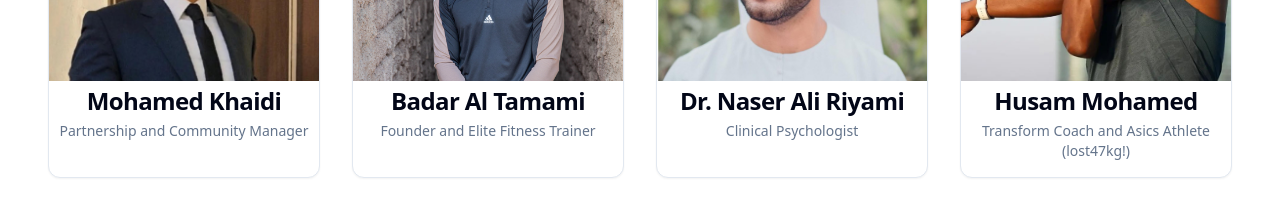
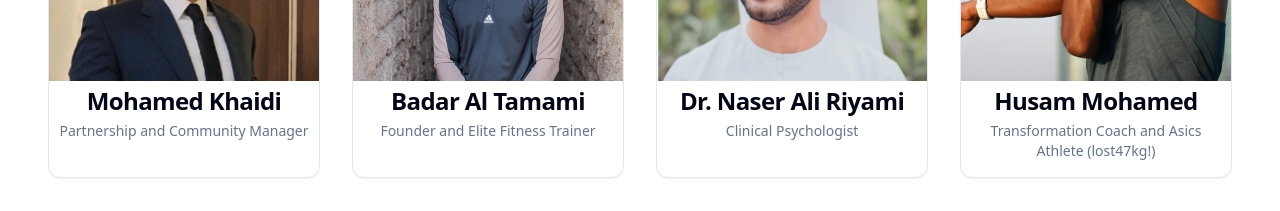
Before and after one commit to zihadm654/fevafit, a React (Vite) app: page / in a window 1280 px wide. Shown: the part 2700-2911 px from the top of the page. Built offline with nearby package versions, Linux system fonts and the light colour scheme.

Commit message:
spellig change

```diff
--- a/src/components/layout/experts.jsx
+++ b/src/components/layout/experts.jsx
@@ -29,7 +29,7 @@ const Experts = () => {
         <Card className="rounded-xl overflow-hidden pb-4">
             <img  className="h-56 max-md:h-52 object-cover aspect-video object-left-top w-full" src="/Snapinsta.app_445464562_756110420039933_5348426809057636_n_1024 1.jpg" alt=""/>
             <CardTitle className="py-2 max-md:text-xl">Husam Mohamed</CardTitle>
-            <CardDescription className="px-3">Transform Coach and Asics Athlete (lost47kg!)</CardDescription>
+            <CardDescription className="px-3">Transformation Coach and Asics Athlete (lost47kg!)</CardDescription>
         </Card>
         </div>
         </div>
```
